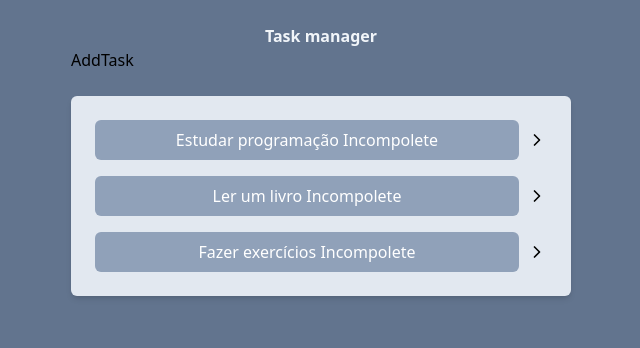
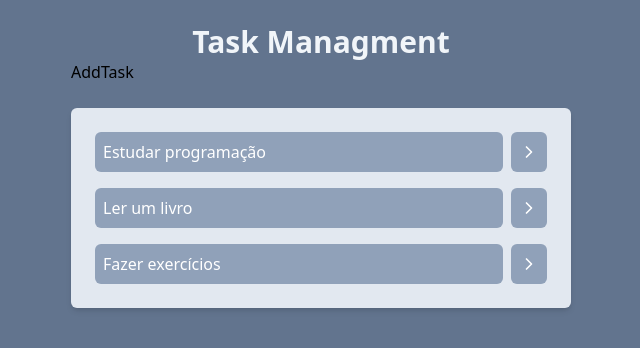
Before and after one commit to WallaceFalue/To-Do-List, a React (Vite) app: page / in a window 1280 px wide. Shown: the top 348 px of the page, without its empty margins (319-959 px from the left). Built offline with nearby package versions, Linux system fonts and the light colour scheme.

Commit message:
Status task add

```diff
--- a/src/App.jsx
+++ b/src/App.jsx
@@ -37,8 +37,8 @@ function App() {
   return (
     <div className="w-screen h-screen bg-slate-500 flex justify-center p-6">
       <div className="w-[500px] ">
-        <h1 className="text-3x1 text-slate-100 font-bold text-center">
-          Task manager
+        <h1 className="text-3xl text-slate-100 font-bold text-center">
+          Task Managment
         </h1>
         <AddTask />
         <Tasks tasks={tasks} ontaskClick={ontaskClick} />
--- a/src/components/Tasks.jsx
+++ b/src/components/Tasks.jsx
@@ -1,18 +1,19 @@
-import { ChevronRight, ChevronRightIcon } from "lucide-react";
+import { ChevronRight } from "lucide-react";
+
 function Tasks(props) {
-  console.log(props);
   return (
     <ul className="space-y-4 p-6 bg-slate-200 rounded-md mt-6 shadow-md">
       {props.tasks.map((task) => (
         <li key={task.id} className="flex gap-2">
           <button
             onClick={() => props.ontaskClick(task.id)}
-            className="bg-slate-400 text-white p-2 rounded-md w-full"
+            className={`bg-slate-400 text-left w-full text-white p-2 rounded-md ${
+              task.isCompleted ? "line-through" : ""
+            }`}
           >
             {task.title}
-            {task.isCompleted ? " Complet" : " Incompolete"}
           </button>
-          <button bg-slate-400 p-2 rounded-md text-white>
+          <button className="bg-slate-400 p-2 rounded-md text-white">
             <ChevronRight size={20} />
           </button>
         </li>
```
